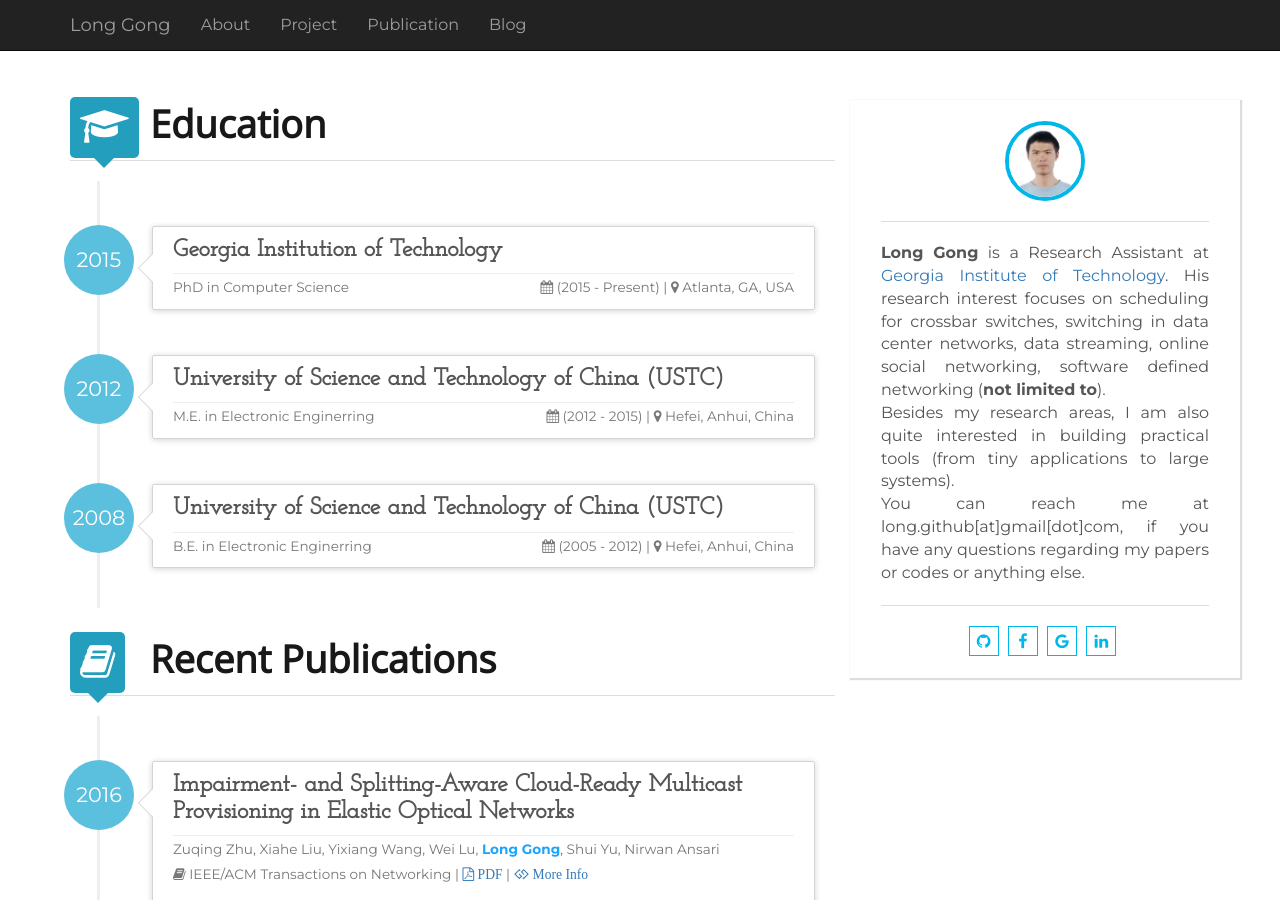
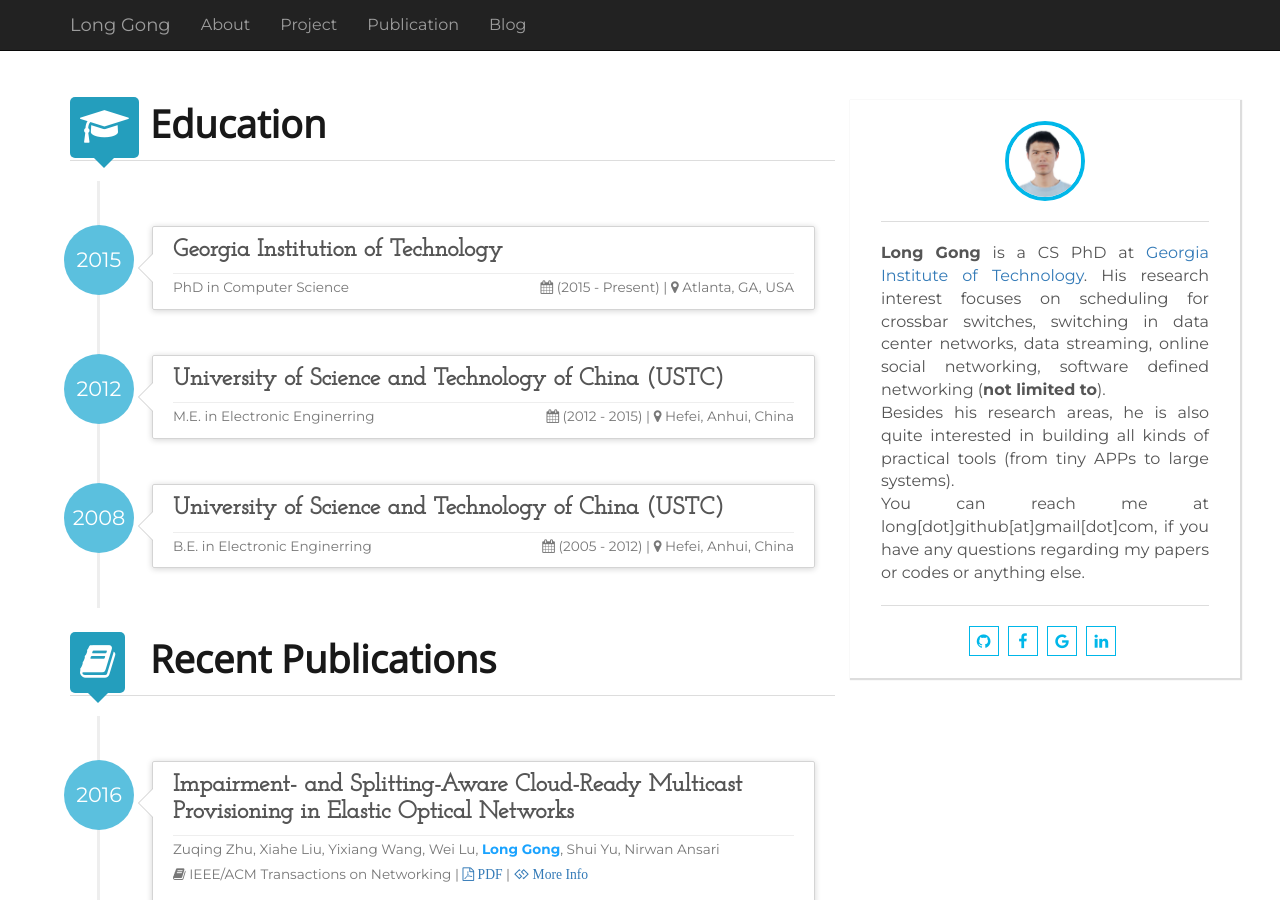
Before and after one commit to lgong30/lgong30.github.io, a Jekyll site: the page built from _pages/01_about.md, in a window 1280 px wide and 900 px high. Built offline with Jekyll 4.4.1, drawn with Linux system fonts in a browser that asks for light colours; comment, search, counter and statistics services are not loaded.

```diff
--- a/_includes/self_short.html
+++ b/_includes/self_short.html
@@ -1,5 +1,5 @@
-<B>Long Gong</B> is a Research Assistant at <a href="https://gatech.edu">Georgia Institute of Technology</a>. His research interest focuses on {% for ri in site.research_interests %}{{ ri }}{% if forloop.last == false %}, {% endif %}{% endfor %} (<B>not limited to</B>). <br/>
+<B>Long Gong</B> is a CS PhD at <a href="https://gatech.edu">Georgia Institute of Technology</a>. His research interest focuses on {% for ri in site.research_interests %}{{ ri }}{% if forloop.last == false %}, {% endif %}{% endfor %} (<B>not limited to</B>). <br/>
 
-Besides my research areas, I am also quite interested in building practical tools (from tiny applications to large systems). <br/>
+Besides his research areas, he is also quite interested in building all kinds of practical tools (from tiny APPs to large systems). <br/>
 
-You can reach me at long.github[at]gmail[dot]com, if you have any questions regarding my papers or codes or anything else.
+You can reach me at long[dot]github[at]gmail[dot]com, if you have any questions regarding my papers or codes or anything else.
--- a/css/news.css
+++ b/css/news.css
@@ -5,6 +5,8 @@
     padding: 0;
     list-style: none;
 }
+
+
 
 .chat li {
     margin-bottom: 10px;
```
